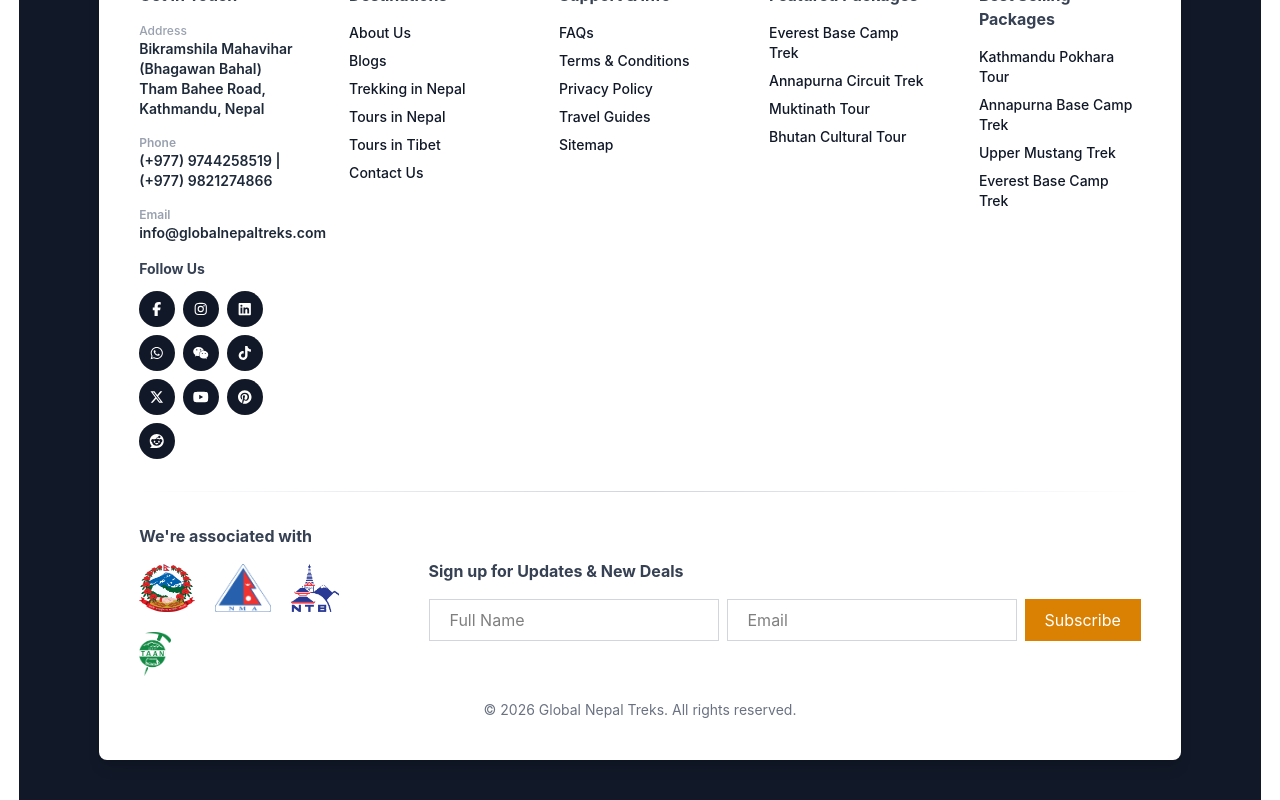
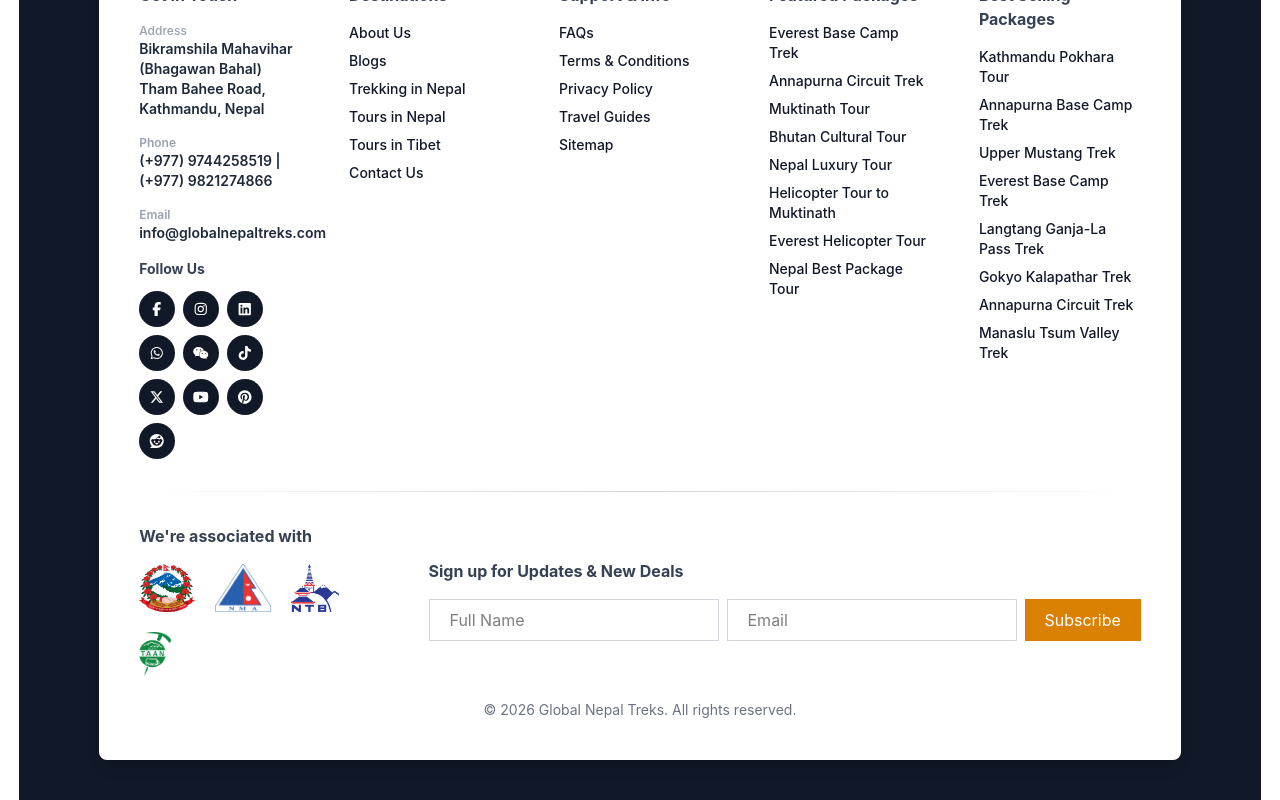
Before and after one commit to rashokatwal/globalnepaltreks-nextjs, a Next.js app: page / in a window 1280 px wide. Shown: the part 6170-6970 px from the top of the page. Built offline with nearby package versions, Linux system fonts and the light colour scheme; no server answers; the database is empty.

Commit message:
feat: add new tour and trekking options to footer links
Co-authored-by: Copilot <copilot@github.com>

```diff
--- a/app/components/layout/Footer.jsx
+++ b/app/components/layout/Footer.jsx
@@ -83,6 +83,22 @@ const Footer = () => {
         {
             name: "Bhutan Cultural Tour",
             link: "/bhutan/tours/bhutan-cultural-tour"
+        },
+        {
+            name: "Nepal Luxury Tour",
+            link: "/nepal/tours/nepal-luxury-tour"
+        },
+        {
+            name: "Helicopter Tour to Muktinath",
+            link: "/nepal/heli-tour/helicopter-tour-to-muktinath"
+        },
+        {
+            name: "Everest Helicopter Tour",
+            link: "/nepal/heli-tour/everest-helicopter-tour"
+        },
+        {
+            name: "Nepal Best Package Tour",
+            link: "/nepal/tours/nepal-best-package-tour"
         }
     ]
 
@@ -102,6 +118,22 @@ const Footer = () => {
         {
             name: "Everest Base Camp Trek",
             link: "/nepal/trekking/everest-base-camp-trek"
+        },
+        {
+            name: "Langtang Ganja-La Pass Trek",
+            link: "/nepal/trekking/langtang-ganja-la-pass-trek"
+        },
+        {
+            name: "Gokyo Kalapathar Trek",
+            link: "/nepal/trekking/gokyo-kalapathar-trek"
+        },
+        {
+            name: "Annapurna Circuit Trek",
+            link: "/nepal/trekking/annapurna-circuit-trek"
+        },
+        {
+            name: "Manaslu Tsum Valley Trek",
+            link: "/nepal/trekking/manaslu-tsum-valley-trek"
         }
     ]
 
```
